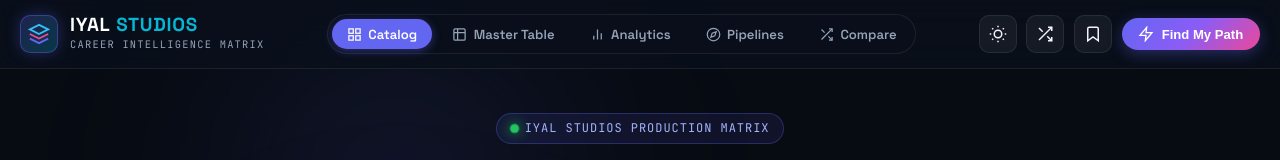
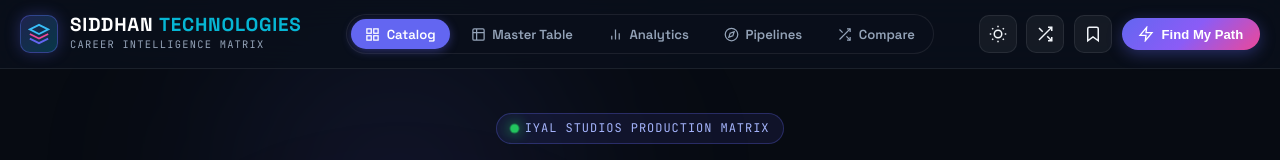
Before and after one commit to iyppan/Maac_3D, a plain HTML site: page index.html in a window 1280 px wide. Shown: the top 160 px of the page. Drawn offline with Linux system fonts and the light colour scheme.

Commit message:
Update branding from IYAL STUDIOS to SIDDHAN TECHNOLOGIES

```diff
--- a/index.html
+++ b/index.html
@@ -3,8 +3,8 @@
 <head>
   <meta charset="UTF-8">
   <meta name="viewport" content="width=device-width, initial-scale=1.0, maximum-scale=5.0, viewport-fit=cover">
-  <title>IYAL STUDIOS | 3D & Game Art Career Directory & Industry Matrix</title>
-  <meta name="description" content="IYAL STUDIOS — Software-Wise Breakdown of 44 Industry Roles Across AAA Gaming, Film VFX, ArchViz, Digital Fashion & Real-Time Production.">
+  <title>SIDDHAN TECHNOLOGIES | 3D & Game Art Career Directory & Industry Matrix</title>
+  <meta name="description" content="SIDDHAN TECHNOLOGIES — Software-Wise Breakdown of 44 Industry Roles Across AAA Gaming, Film VFX, ArchViz, Digital Fashion & Real-Time Production.">
   <meta name="theme-color" content="#070b12">
   <meta name="mobile-web-app-capable" content="yes">
   <meta name="apple-mobile-web-app-status-bar-style" content="black-translucent">
@@ -31,7 +31,7 @@
   <header class="site-header">
     <div class="container nav-container">
 
-      <!-- Brand Logo: IYAL STUDIOS -->
+      <!-- Brand Logo: SIDDHAN TECHNOLOGIES -->
       <a class="logo-area" onclick="window.IyalStudios.switchView('cards')">
         <div class="logo-icon-box">
           <svg viewBox="0 0 24 24" width="22" height="22" stroke="currentColor" stroke-width="2" fill="none">
@@ -41,7 +41,7 @@
           </svg>
         </div>
         <div class="logo-text">
-          <div class="logo-brand">IYAL<span>STUDIOS</span></div>
+          <div class="logo-brand">SIDDHAN<span>TECHNOLOGIES</span></div>
           <div class="logo-sub">CAREER INTELLIGENCE MATRIX</div>
         </div>
       </a>
```
